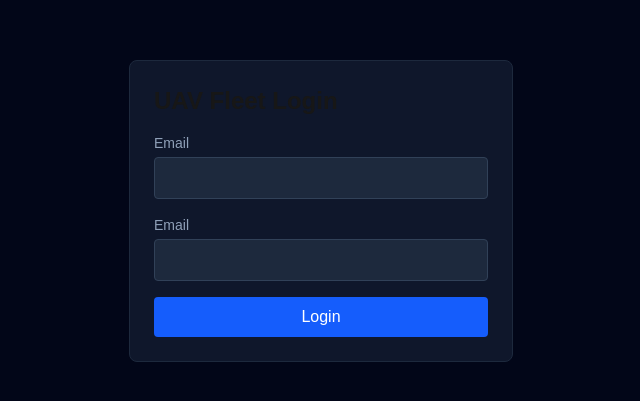
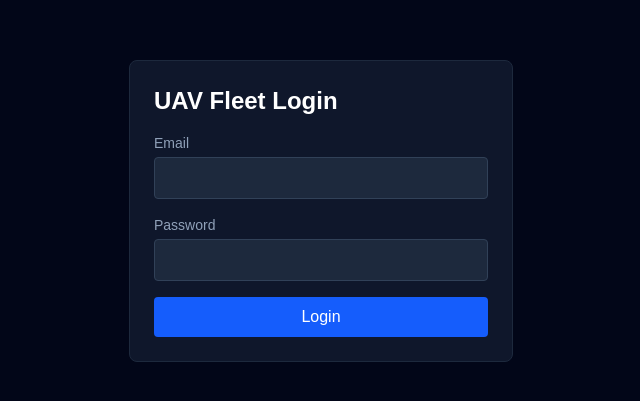
Before and after one commit to VChecherynda/uav-monorepo, a Next.js app in the folder apps/dashboard/: page /login in a window 1280 px wide. Shown: the part 189-590 px from the top of the page, without its empty margins (319-959 px from the left). Built offline with nearby package versions, Linux system fonts and the light colour scheme; no server answers.

Commit message:
Add changes for login page

```diff
--- a/apps/dashboard/src/app/login/page.tsx
+++ b/apps/dashboard/src/app/login/page.tsx
@@ -35,7 +35,7 @@
         onSubmit={handleSubmit}
         className="w-full max-w-sm space-y-4 rounded-lg border border-slate-800 bg-slate-900 p-6"
       >
-        <h1 className="text-2xl font-bold text white">UAV Fleet Login</h1>
+        <h1 className="text-2xl font-bold text-white">UAV Fleet Login</h1>
 
         <div className="space-y-1">
           <label htmlFor="email" className="block text-sm text-slate-400">
@@ -53,7 +53,7 @@
 
         <div className="space-y-1">
           <label htmlFor="password" className="block text-sm text-slate-400">
-            Email
+            Password
           </label>
           <input
             id="password"
```
